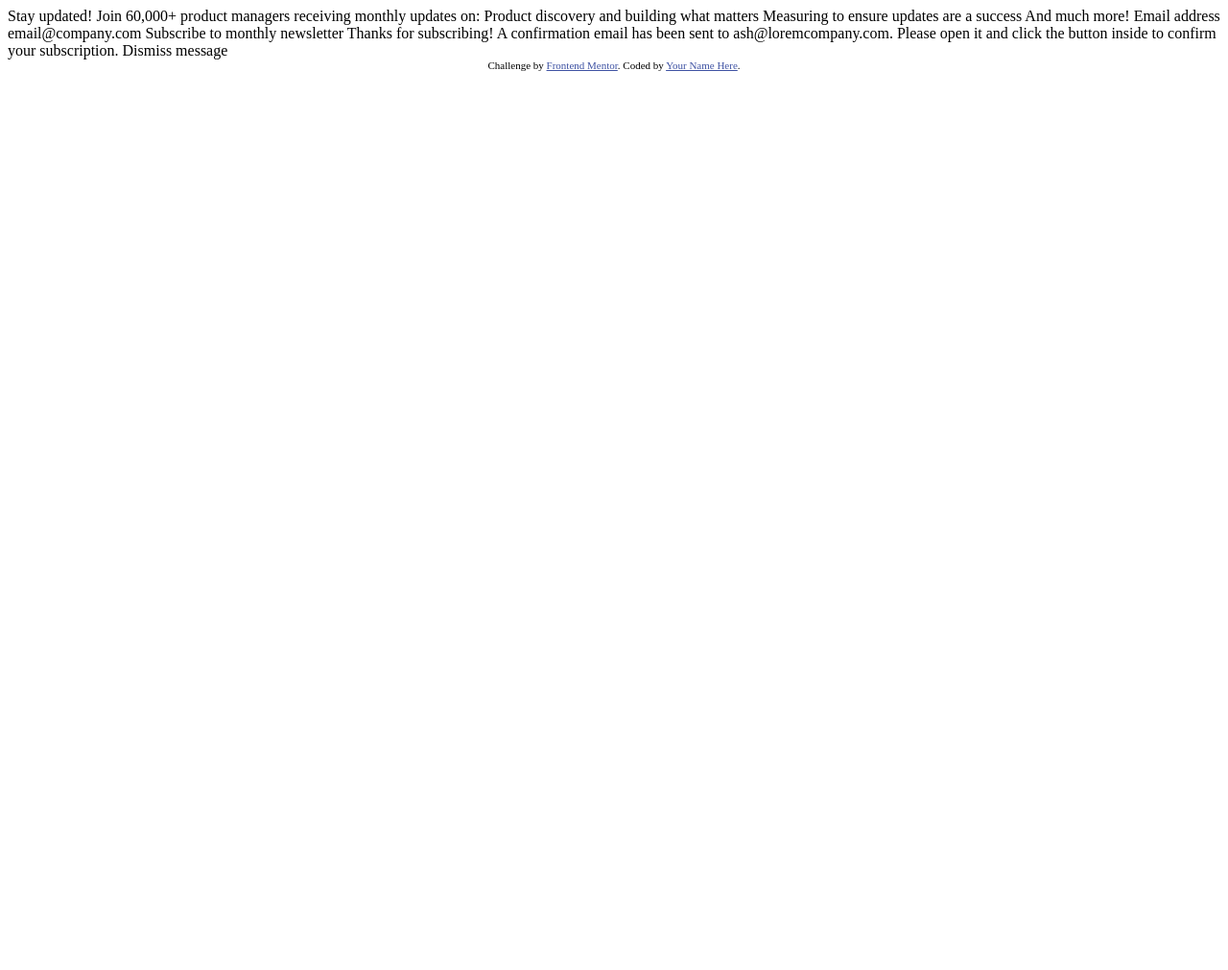
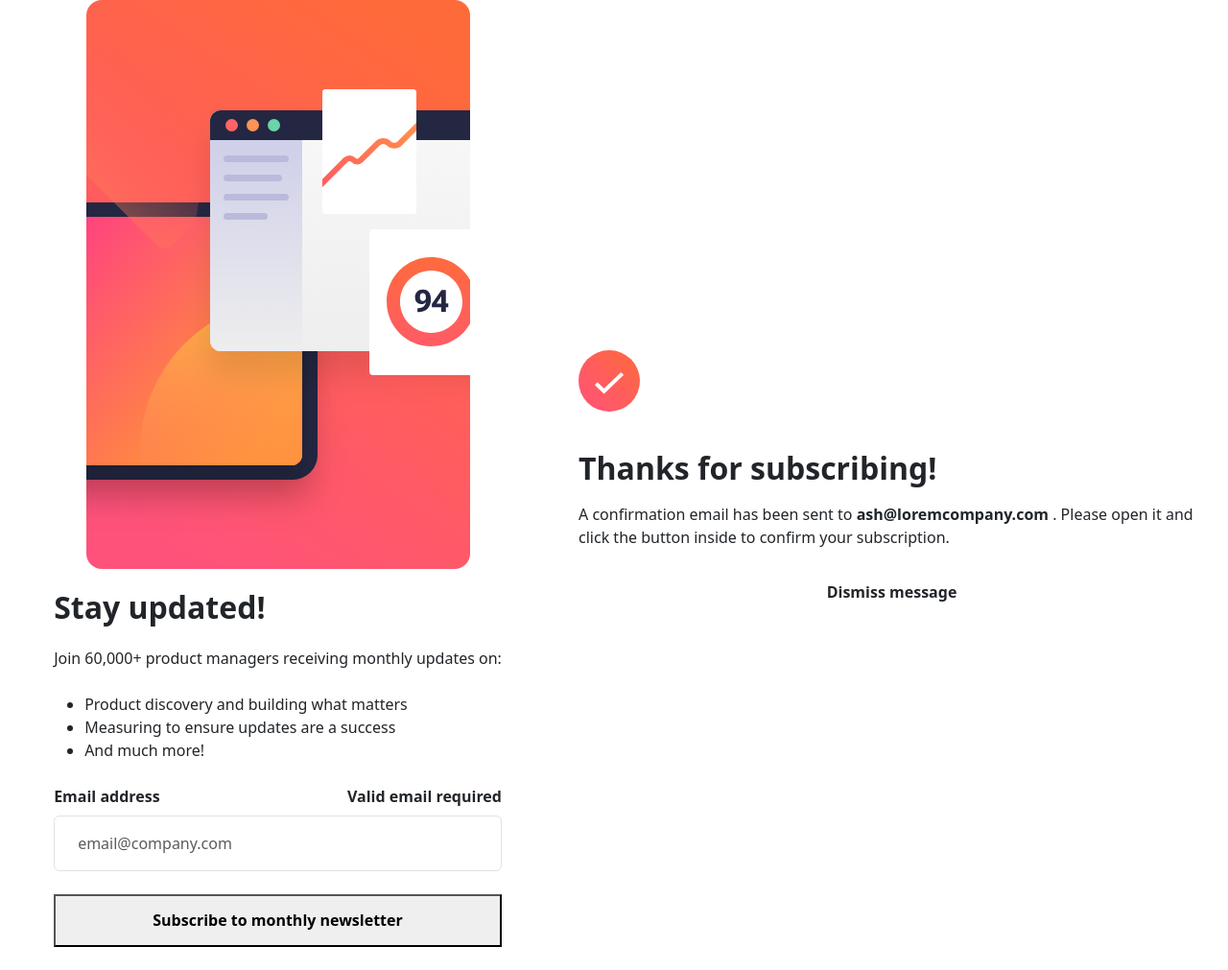
Before and after one commit to DSAW-2024-1/parcial-sobre-4-san1tago, a plain HTML site: page index.html in a window 1280 px wide. Shown: the whole page at 96% size. Before the commit the page ends 800 px from the top, so only its background shows below. Drawn offline with nearby package versions, Linux system fonts and the light colour scheme.

Commit message:
Update index.html

```diff
--- a/index.html
+++ b/index.html
@@ -2,51 +2,101 @@
 <html lang="en">
 <head>
   <meta charset="UTF-8">
-  <meta name="viewport" content="width=device-width, initial-scale=1.0"> <!-- displays site properly based on user's device -->
+
+  <meta name="viewport" content="width=device-width, initial-scale=1.0">
 
   <link rel="icon" type="image/png" sizes="32x32" href="./assets/images/favicon-32x32.png">
 
   <title>Frontend Mentor | Newsletter sign-up form with success message</title>
 
-  <!-- Feel free to remove these styles or customise in your own stylesheet 👍 -->
-  <style>
-    .attribution { font-size: 11px; text-align: center; }
-    .attribution a { color: hsl(228, 45%, 44%); }
-  </style>
+  <link href="https://cdn.jsdelivr.net/npm/bootstrap@5.3.0/dist/css/bootstrap.min.css" rel="stylesheet" integrity="sha384-9ndCyUaIbzAi2FUVXJi0CjmCapSmO7SnpJef0486qhLnuZ2cdeRhO02iuK6FUUVM" crossorigin="anonymous">
+  <script src="https://cdn.jsdelivr.net/npm/bootstrap@5.3.0/dist/js/bootstrap.bundle.min.js" integrity="sha384-geWF76RCwLtnZ8qwWowPQNguL3RmwHVBC9FhGdlKrxdiJJigb/j/68SIy3Te4Bkz" crossorigin="anonymous"></script>
+
+  <link rel="stylesheet" href="styles/normalize.css">
+  <link rel="stylesheet" href="styles/main.css">
+
+  <script src="scripts/script.js" defer></script>
 </head>
+
 <body>
 
-  <!-- Sign-up form start -->
+  <main class="d-flex align-items-center justify-content-center"
+  id="wrapper">
 
-  Stay updated!
+  <section id="subscribe"
+  class="d-flex flex-wrap-reverse justify-content-center align-items-center">
+    <div id="subscribe_content" class="mx-4">
+      <h1 id="content_title"
+      class="fw-bold">Stay updated!</h1>
+      <p id="content_description">
+        Join 60,000+ product managers receiving monthly updates on:
+      </p>
+      <ul id="content_features_list"
+      class="my-4 d-flex flex-column">
+        <li>
+          Product discovery and building what matters
+        </li>
+        <li>
+          Measuring to ensure updates are a success
+        </li>
+        <li>
+          And much more!
+        </li>
+      </ul>
+      <form id="form"
+      class="d-flex flex-column mb-0">
+        <label for="form_email" id="form_label"
+        class="form-label fw-bold">
+          Email address
+          <span class="float-end">Valid email required</span>
+        </label>
+        <input
+        type="email"
+        id="form_email"
+        placeholder="email@company.com"
+        class="form-control py-3 px-4">
+        <button id="form_btn"
+        class="my-4 fw-bold py-3">
+          Subscribe to monthly newsletter
+        </button>
+      </form>
+    </div>
+    <picture id="subscribe_img">
+      <source
+      srcset="assets/images/illustration-sign-up-desktop.svg"
+      media="(min-width: 890px)">
+      <img
+      src="assets/images/illustration-sign-up-mobile.svg"
+      alt=""
+      aria-hidden="true">
+    </picture>
+  </section>
 
-  Join 60,000+ product managers receiving monthly updates on:
 
-  Product discovery and building what matters
-  Measuring to ensure updates are a success
-  And much more!
+  <section id="success"
+  class="d-flex flex-column px-4 mx-auto">
+  <div>
+    <img
+    src="assets/images/icon-success.svg"
+    alt="check icon"
+    id="success_img"
+    class="mb-4">
+    <h2 id="success_title"
+    class="fw-bold mt-3">Thanks for subscribing!</h2>
+    <p id="success_description"
+    class="mt-3">
+      A confirmation email has been sent to
+      <strong id="success_email_sent">
+        ash@loremcompany.com
+      </strong>
+      . Please open it and click the button inside to confirm your subscription.
+    </p>
+  </div>
+  <button id="success_btn"
+  class="btn fw-bold py-3 mt-auto">Dismiss message</button>
+  </section>
+  </main>
 
-  Email address
-  email@company.com
 
-  Subscribe to monthly newsletter
-
-  <!-- Sign-up form end -->
-
-  <!-- Success message start -->
-
-  Thanks for subscribing!
-
-  A confirmation email has been sent to ash@loremcompany.com.
-  Please open it and click the button inside to confirm your subscription.
-
-  Dismiss message
-
-  <!-- Success message end -->
-
-  <div class="attribution">
-    Challenge by <a href="https://www.frontendmentor.io?ref=challenge" target="_blank">Frontend Mentor</a>.
-    Coded by <a href="#">Your Name Here</a>.
-  </div>
 </body>
 </html>
```
